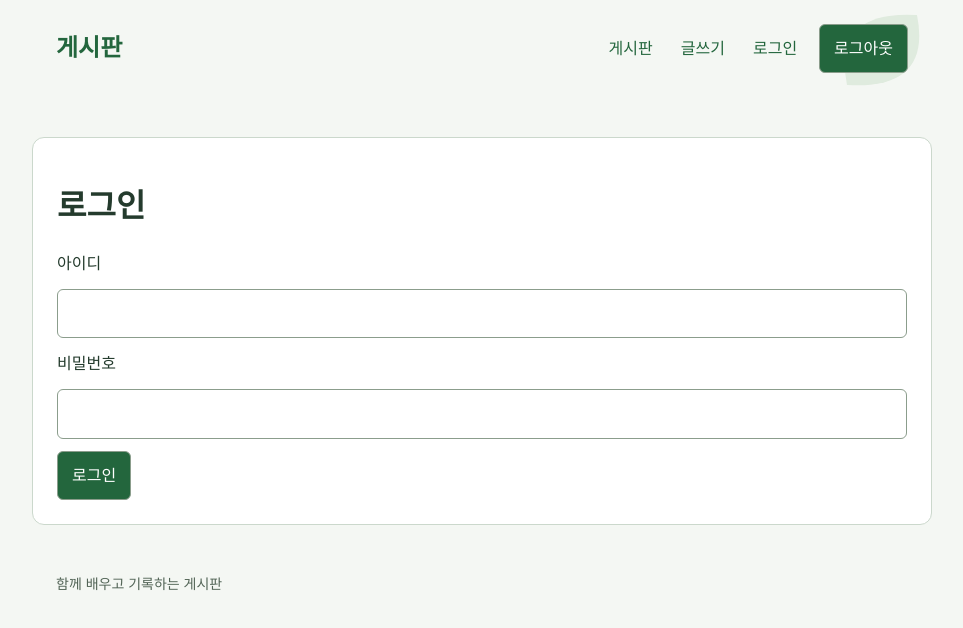
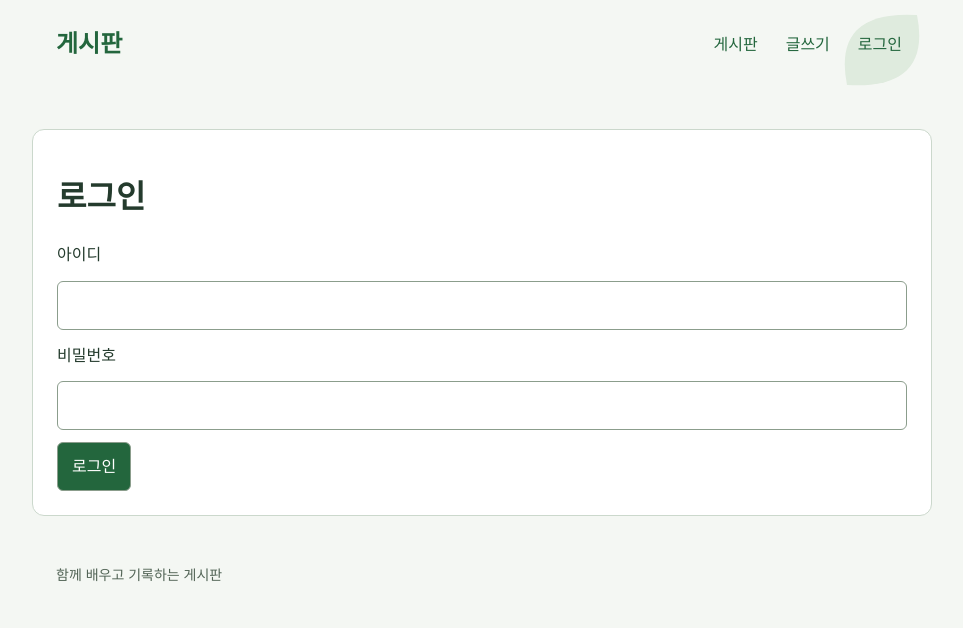
Before and after one commit to Galgay/green-board-front-react-2026, a React (Vite) app: page /login in a window 1280 px wide. Shown: the top 628 px of the page, without its empty margins (158-1121 px from the left). Built offline with nearby package versions, Linux system fonts and the light colour scheme.

Commit message:
REACT 09 | 빈 목록과 로그인 상태별 메뉴 조건부 렌더링

```diff
--- a/src/App.jsx
+++ b/src/App.jsx
@@ -9,6 +9,8 @@
 import "./style.css";
 
 export default function App() {
+  const [isLoggedIn, setIsLoggedIn] = useState(false);
+
   const [posts, setPosts] = useState([
     {id: 1, title: "첫 번째 게시글", authorNickname: "학생", createdDatetime: "2026-10-04", content: "우끼끼"},
     {id: 2, title: "두 번째 게시글", authorNickname: "강사", createdDatetime: "2026-10-04", content: "바나나"},
@@ -36,13 +38,13 @@
 
   return (
     <>
-      <BoardHeader />
+      <BoardHeader isLoggedIn={isLoggedIn} onLogout={() => setIsLoggedIn(false)}/>
       <Routes>
         <Route path="/" element={<PostList posts={posts} onAddPracticePost={addPracticePost} />} />
         <Route path="/posts" element={<PostList posts={posts} onAddPracticePost={addPracticePost} />} />
         <Route path="/posts/new" element={<PostForm onSave={savePost} />} />
         <Route path="/posts/:postId" element={<PostDetail />} />
-        <Route path="/login" element={<Login />} />
+        <Route path="/login" element={<Login onLogin={() => setIsLoggedIn(true)} />} />
       </Routes>
       <BoardFooter />
     </>
--- a/src/components/BoardHeader.jsx
+++ b/src/components/BoardHeader.jsx
@@ -1,14 +1,14 @@
 import { Link } from "react-router-dom";
 
-export default function BoardHeader({ onWrite }){
+export default function BoardHeader({ isLoggedIn, onLogout }){
     return (
         <header>
             <Link className="brand" to="/posts">게시판</Link>
             <nav aria-label="주 메뉴">
             <Link to="/posts">게시판</Link>
             <Link className="write-link" to="/posts/new">글쓰기</Link>
-            <Link className="login-link" to="/login">로그인</Link>
-            <button className="logout-button" type="button">로그아웃</button>
+            {!isLoggedIn && <Link className="login-link" to="/login">로그인</Link>}
+            {isLoggedIn && <button className="logout-button" type="button" onClick={onLogout}>로그아웃</button>}
             </nav>
             <p id="nav-message" role="status"></p>
         </header>
--- a/src/components/Login.jsx
+++ b/src/components/Login.jsx
@@ -1,7 +1,7 @@
-export default function Login(){
+export default function Login( {onLogin} ){
     return <main>
         <h1>로그인</h1>
-        <form id="login-form">
+        <form id="login-form" onSubmit={(event) => {event.preventDefault(); onLogin();}}>
             <label htmlFor="username">아이디</label>
             <input id="username" name="username" />
             <label htmlFor="password">비밀번호</label>
--- a/src/components/PostList.jsx
+++ b/src/components/PostList.jsx
@@ -20,7 +20,7 @@
 function PostListItem({posts}){
     return(
         <ul id="post-list" className="post-list">
-          {posts.map((post) => <PostItem key={post.id} post={post} />)}
+          {posts.length === 0 ? "아직 게시글이 없습니다" : posts.map((post) => <PostItem key={post.id} post={post} />)}
         </ul>
     );
 }
```
